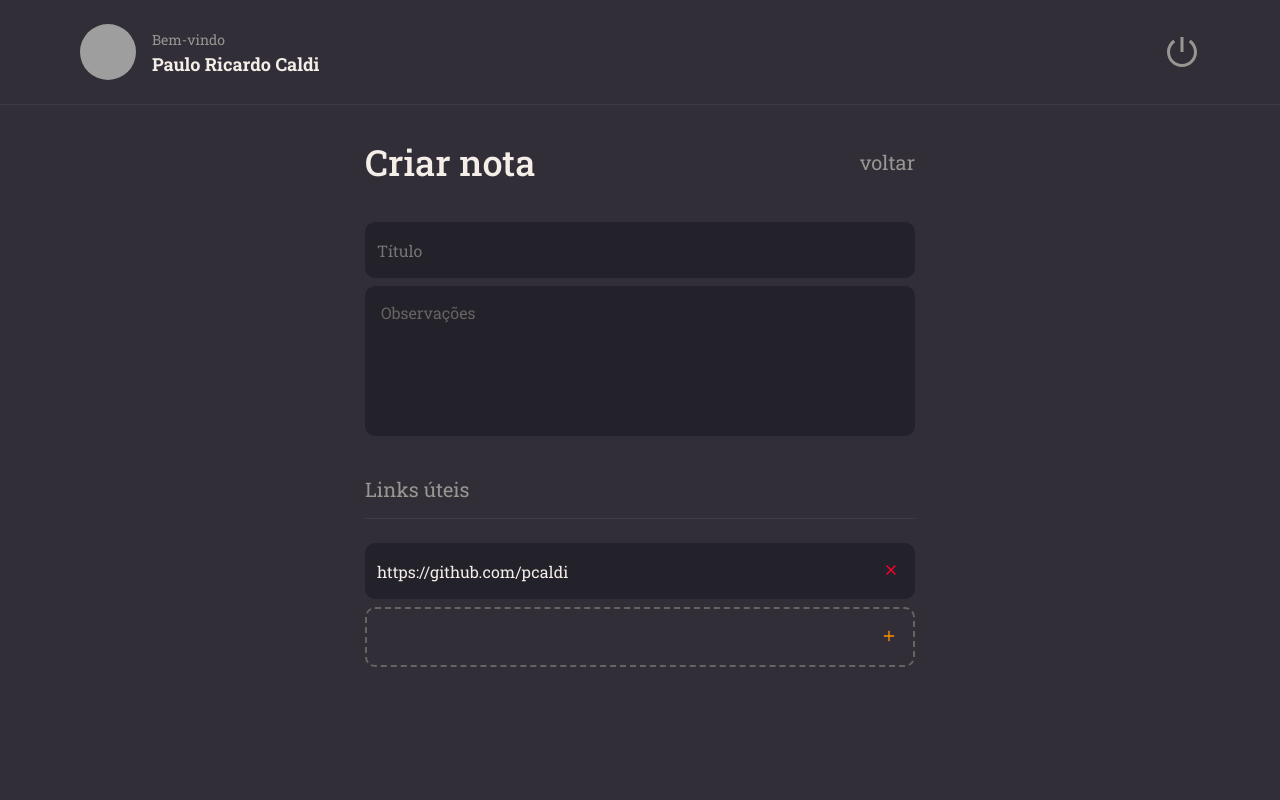
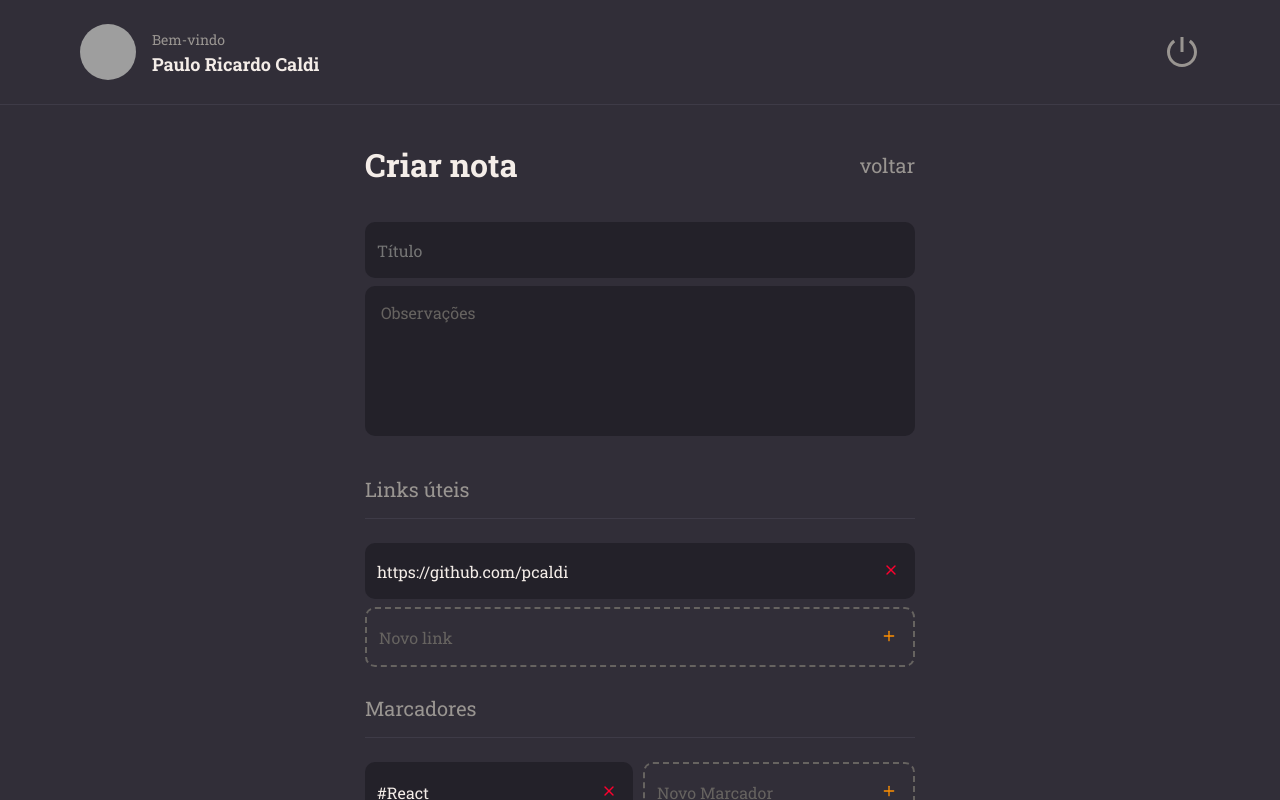
Before and after one commit to pcaldi/rocketNotes, a React (Vite) app: page / in a window 1280 px wide. Built offline with nearby package versions, Linux system fonts and the light colour scheme; grey boxes are pictures that could not be loaded.

Commit message:
Finalizando a page New

```diff
--- a/src/pages/New/index.jsx
+++ b/src/pages/New/index.jsx
@@ -5,6 +5,7 @@
 import { Textarea } from "../../components/Textarea";
 import { Section } from "../../components/Section";
 import { NoteItem } from "../../components/NoteItem";
+import { Button } from "../../components/Button";
 
 export function New() {
   return (
@@ -27,9 +28,19 @@
 
           <Section title="Links úteis">
             <NoteItem value="https://github.com/pcaldi" />
-            <NoteItem isNew />
+            <NoteItem isNew placeholder="Novo link" />
 
+          </Section >
+
+          <Section title="Marcadores">
+            <div className="tags">
+              <NoteItem value="#React" />
+              <NoteItem isNew placeholder="Novo Marcador" />
+
+            </div>
           </Section>
+
+          <Button title="Salvar" />
         </Form>
       </main>
 
--- a/src/pages/New/styles.js
+++ b/src/pages/New/styles.js
@@ -5,28 +5,36 @@
   height: 100vh;
 
   display: grid;
-  grid-template-rows: 106px auto;
+  grid-template-rows: 105px auto;
   grid-template-areas:
-  "header"
-  "content";
+    "header"
+    "content";
+
+  > main {
+    grid-area: content;
+    overflow-y: auto;
+  }
+
+  .tags {
+      display: flex;
+      justify-content: space-between;
+      flex-wrap: wrap;
+    }
 
 
 `;
 
 export const Form = styled.form`
   max-width: 550px;
-  margin: 32px auto 0;
+  margin: 38px auto;
 
   > header {
     display: flex;
     align-items: center;
     justify-content: space-between;
+
     margin-bottom: 36px;
 
-    > h1 {
-      font-size: 36px;
-      font-weight: 500;
-    }
 
     > a {
       font-size: 20px;
```
